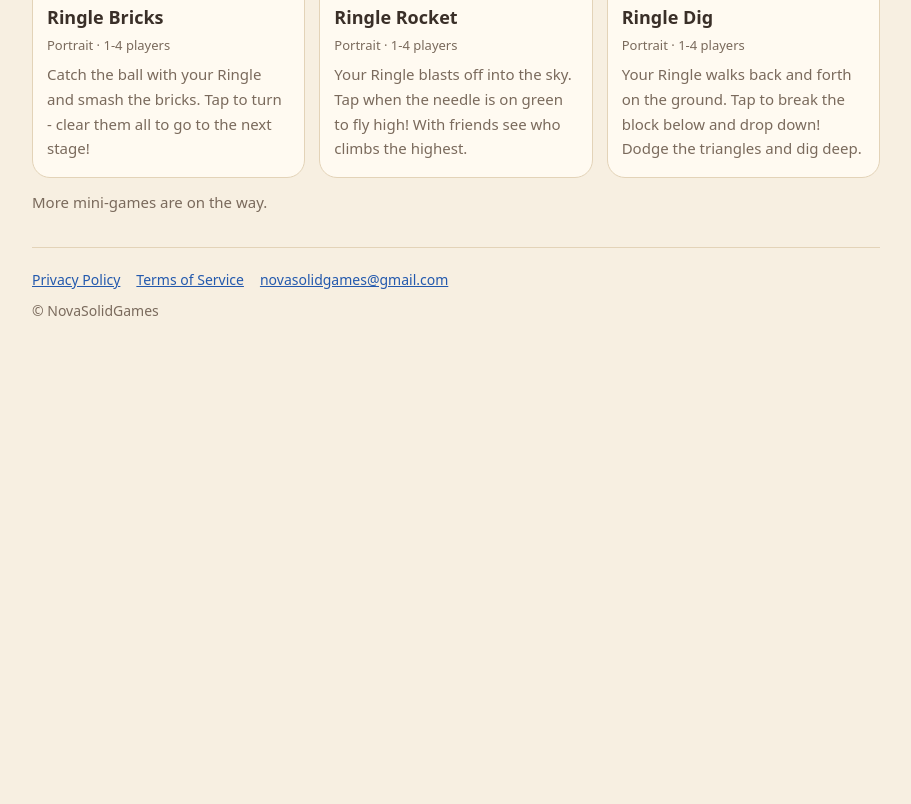
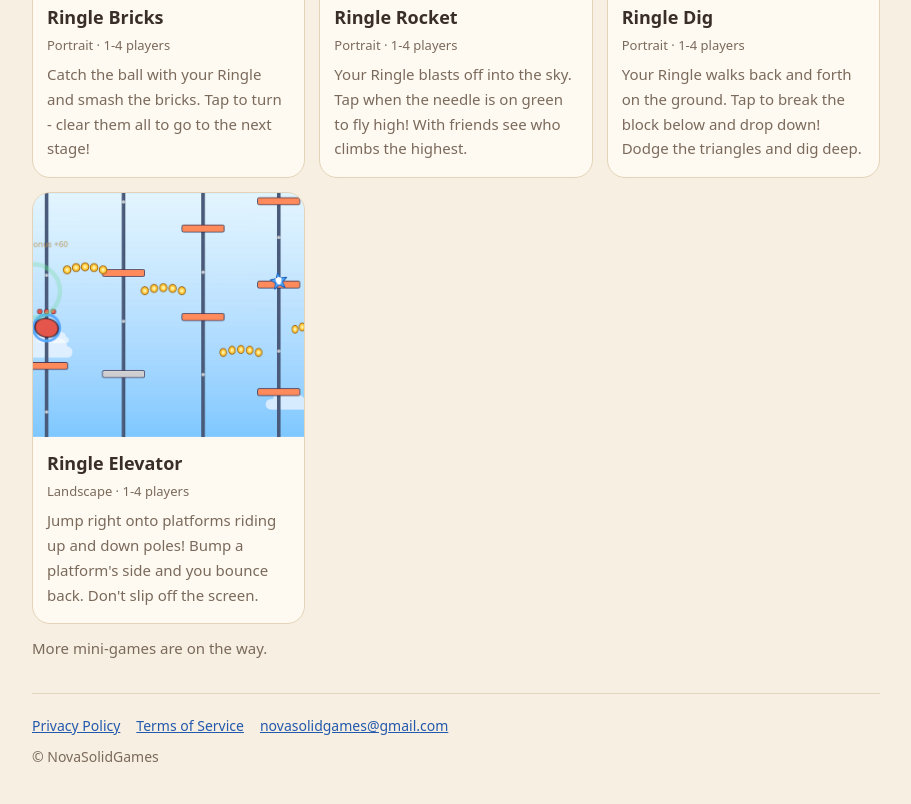
Before and after one commit to novasolidgames/novasolidgames.github.io, a plain HTML site: page miniringle/index.html in a window 1280 px wide. Shown: the part 3778-4582 px from the top of the page, without its empty margins (184-1095 px from the left). Before the commit the page ends 4136 px from the top, so only its background shows below. Drawn offline with Linux system fonts and the light colour scheme.

Commit message:
링글 엘리베이터(게임 목록 카드 · 점수 페이지 elevator 무대)

```diff
--- a/miniringle/index.html
+++ b/miniringle/index.html
@@ -287,6 +287,15 @@
               <p lang="en">Your Ringle walks back and forth on the ground. Tap to break the block below and drop down! Dodge the triangles and dig deep.</p>
             </div>
           </article>
+          <article class="game-card">
+            <img src="assets/games/ringle_elevator.png" alt="Ringle Elevator" width="600" height="540" loading="lazy" />
+            <div class="info">
+              <b><span lang="ko">링글 엘리베이터</span><span lang="en">Ringle Elevator</span></b>
+              <span class="tags"><span lang="ko">가로 화면 · 1~4명</span><span lang="en">Landscape · 1-4 players</span></span>
+              <p lang="ko">위아래로 움직이는 막대의 발판으로 오른쪽으로 점프! 발판 옆에 부딪히면 튕겨 와요. 화면 밖으로 나가지 않게 조심해요.</p>
+              <p lang="en">Jump right onto platforms riding up and down poles! Bump a platform's side and you bounce back. Don't slip off the screen.</p>
+            </div>
+          </article>
         </div>
         <p class="games-note"><span lang="ko">더 많은 미니게임이 준비 중이에요.</span><span lang="en">More mini-games are on the way.</span></p>
       </section>
```
Also changed, not shown: miniringle/score.html (+5 -1 lines), miniringle/assets/games/ringle_elevator.png (added).
